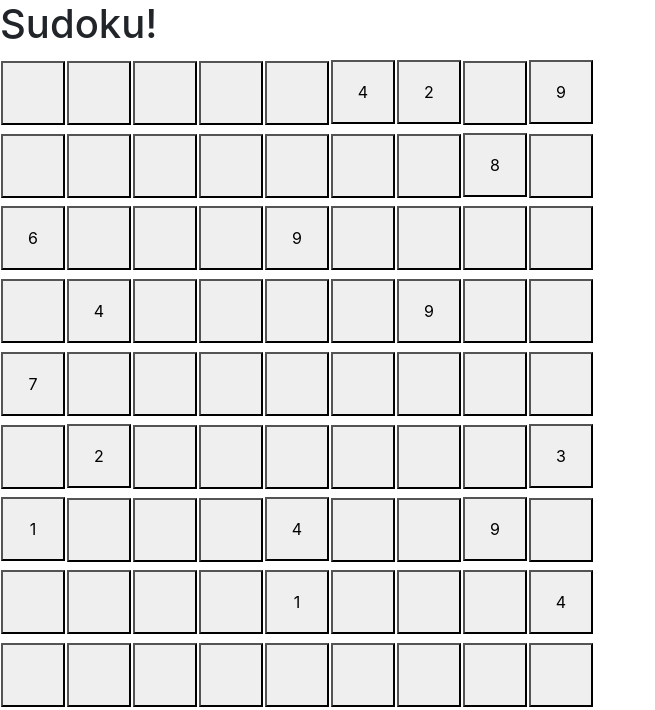
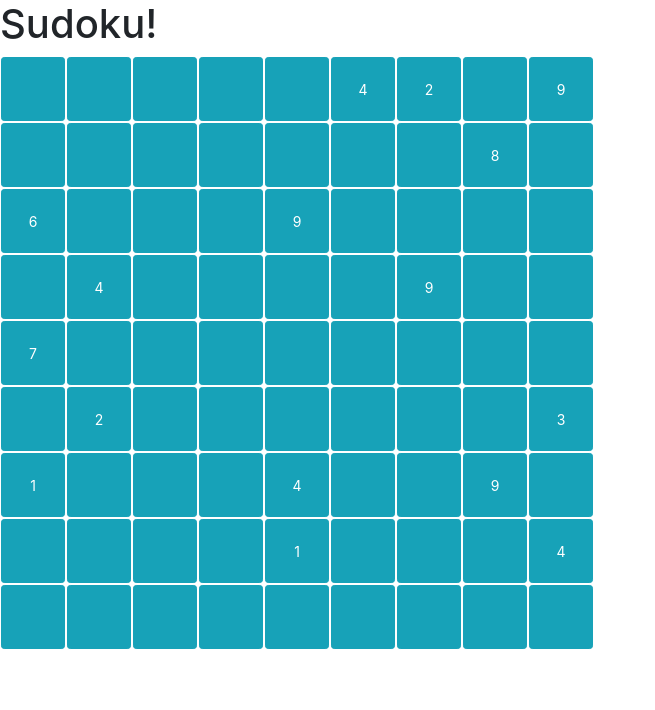
Before and after one commit to Bens-Jammin/SudokuSolver, a Flask app: page / in a window 1280 px wide. Shown: the top 710 px of the page, without its empty margins (0-655 px from the left). Run offline with Flask 3, Linux system fonts and the light colour scheme.

Commit message:
idk if i pushed but the buttons are blue now

```diff
--- a/templates/index.html
+++ b/templates/index.html
@@ -7,10 +7,10 @@
     <tr>
     {% for j in i %}
         {% if j == 0 %}
-            <td><button type="text" name="in" style="margin-top: 3.8px;height: 64px;width: 64px;" value="text">{{y}}</button></td>
+            <td><form action="" method="post" id="myForm"><button type="submit" style="margin-top: 0px;height: 64px;width: 64px;" class="btn btn-sm btn-info" name="something"><i class="fa fa-check"></i>{{y}}</button></form></td>
         {% endif %}
         {% if j != 0 %}
-            <td><button type="text" form="form1"  style=" margin-top: 0px;height: 64px;width: 64px;" value="text">{{j}}</button></td>
+            <td><form action="" method="post" id="myForm"><button type="submit"  style=" margin-top: 0px;height: 64px;width: 64px;" class="btn btn-sm btn-info" name="hover"><i class="fa fa-check"></i>{{j}}</button></form></td>
         {% endif %}
     {% endfor %}
     </tr>
@@ -18,3 +18,6 @@
 </div>
 {% endfor %}
 {% endblock %}
+<form action="" method="post" id="myForm">
+    <button type="submit" class="btn btn-sm btn-info" name="something"><i class="fa fa-check"></i>Submit</button>
+</form>
--- a/views.py
+++ b/views.py
@@ -5,7 +5,6 @@ views = Blueprint(__name__,"views")
 @views.route("/",methods=["POST","GET"])
 def home():
     if request.method == "POST":
-        userin = request.form["in"]
         return "hi"
     else:
         board = start_board(3)
```
